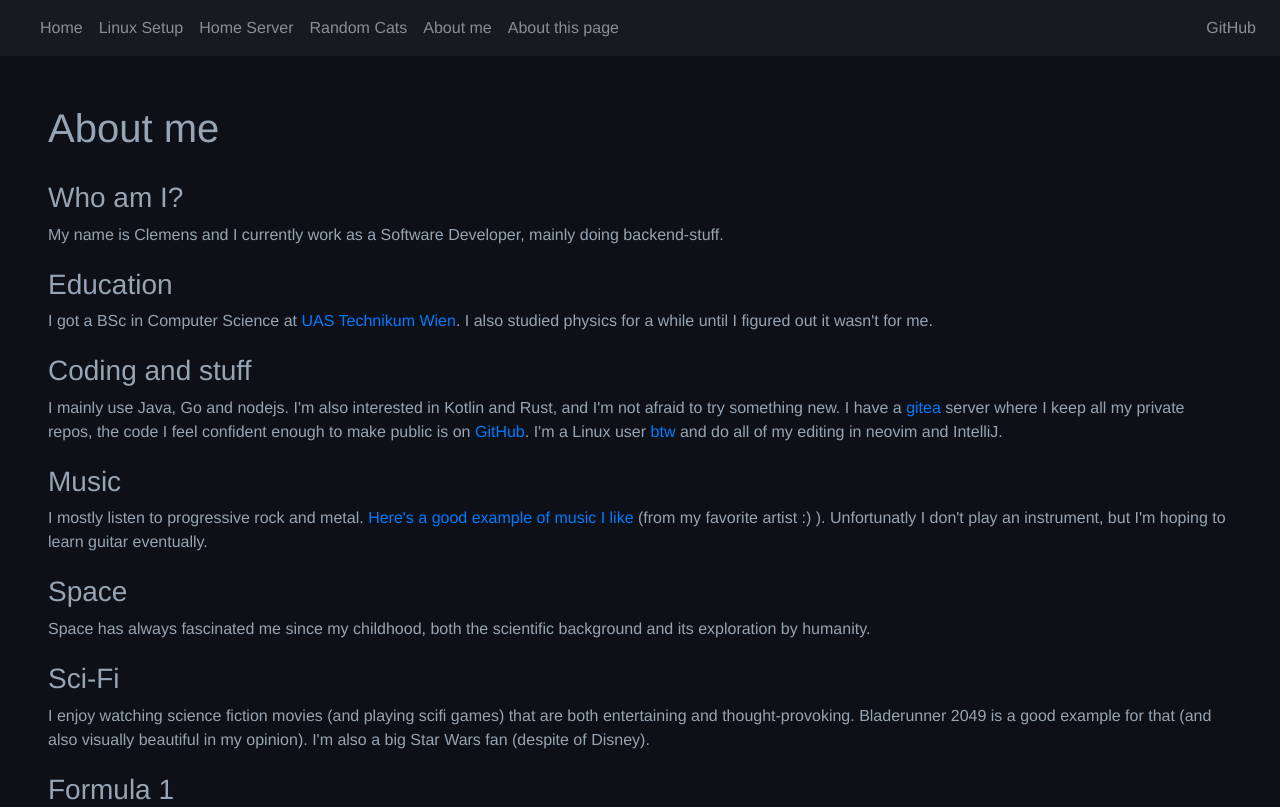
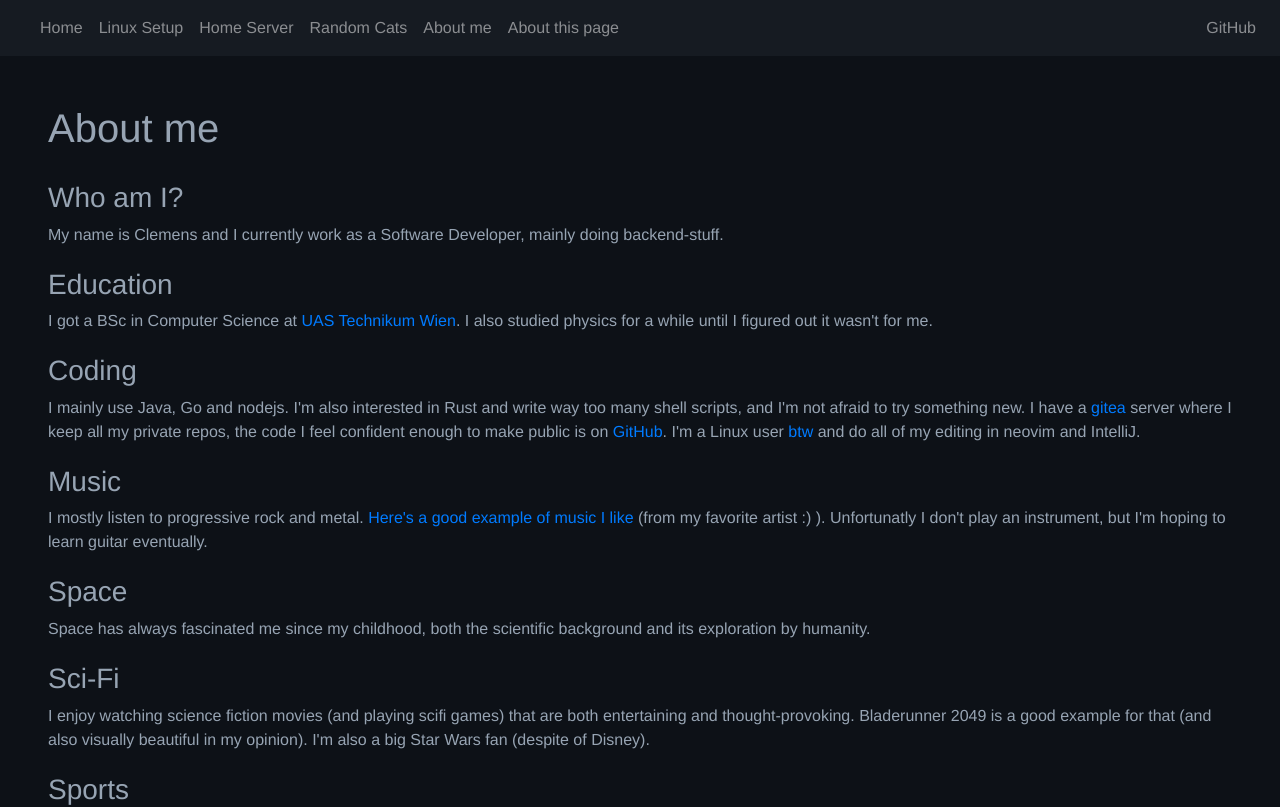
Before and after one commit to clemak27/clemak27.github.io, a Nuxt app: page /cv in a window 1280 px wide. Shown: the top 807 px of the page. Built offline with nearby package versions, Linux system fonts and the light colour scheme.

Commit message:
update cv

```diff
--- a/pages/cv.vue
+++ b/pages/cv.vue
@@ -8,8 +8,8 @@
     <h3> Education </h3>
     I got a BSc in Computer Science at <a href="https://www.technikum-wien.at/en/">UAS Technikum Wien</a>. I also studied physics for a while until I figured out it wasn't for me.
 
-    <h3> Coding and stuff </h3>
-    I mainly use Java, Go and nodejs. I'm also interested in Kotlin and Rust, and I'm not afraid to try something new. I have a <a href="https://gitea.io/en-us/">gitea</a> server where I keep all my private repos, the code I feel confident enough to make public is on <a href="https://github.com/clemak27">GitHub</a>. I'm a Linux user <a href="https://archlinux.org/">btw</a> and do all of my editing in neovim and IntelliJ.
+    <h3> Coding </h3>
+    I mainly use Java, Go and nodejs. I'm also interested in Rust and write way too many shell scripts, and I'm not afraid to try something new. I have a <a href="https://gitea.io/en-us/">gitea</a> server where I keep all my private repos, the code I feel confident enough to make public is on <a href="https://github.com/clemak27">GitHub</a>. I'm a Linux user <a href="https://archlinux.org/">btw</a> and do all of my editing in neovim and IntelliJ.
 
     <h3> Music </h3>
     I mostly listen to progressive rock and metal. <a href="https://www.youtube.com/watch?v=DrDM6V08wcE">Here's a good example of music I like</a> (from my favorite artist :) ). Unfortunatly I don't play an instrument, but I'm hoping to learn guitar eventually.
@@ -20,8 +20,9 @@
     <h3>Sci-Fi</h3>
     I enjoy watching science fiction movies (and playing scifi games) that are both entertaining and thought-provoking. Bladerunner 2049 is a good example for that (and also visually beautiful in my opinion). I'm also a big Star Wars fan (despite of Disney).
 
-    <h3>Formula 1</h3>
-    I'm not really into sports (and not very sporty myself), but I do enjoy watching F1. Verstappen/Norris fan :)
+    <h3>Sports</h3>
+    I'm not really into sports (and not very sporty myself), but I do enjoy watching F1.
+    I also like walking/hiking if the situation presents itself.
 
     <h3>Gaming</h3>
     I do enjoy a good game from time to time. I used to play quite a lot on nintendo consoles when I was younger, nowadays I mostly enjoy indie and older titles on my PC. I also spend way too many hours playing Guild Wars when I was a teenager.
```
